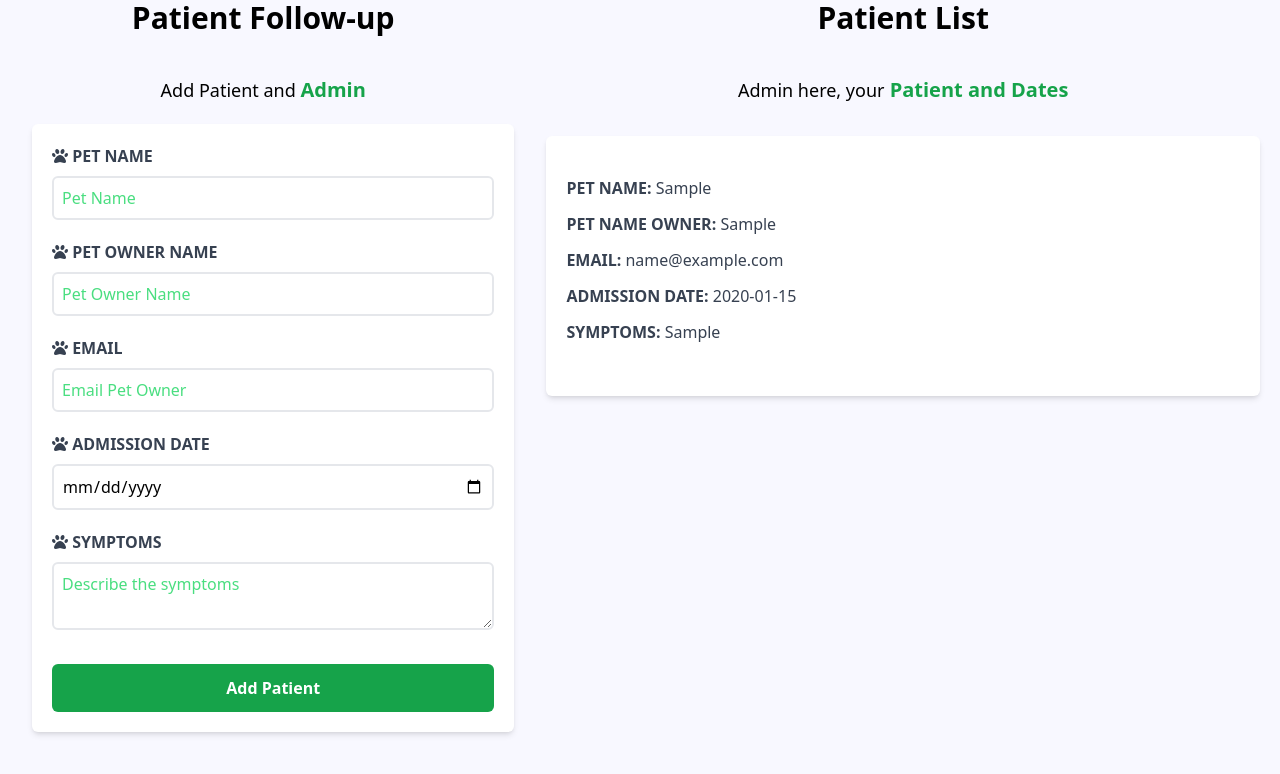
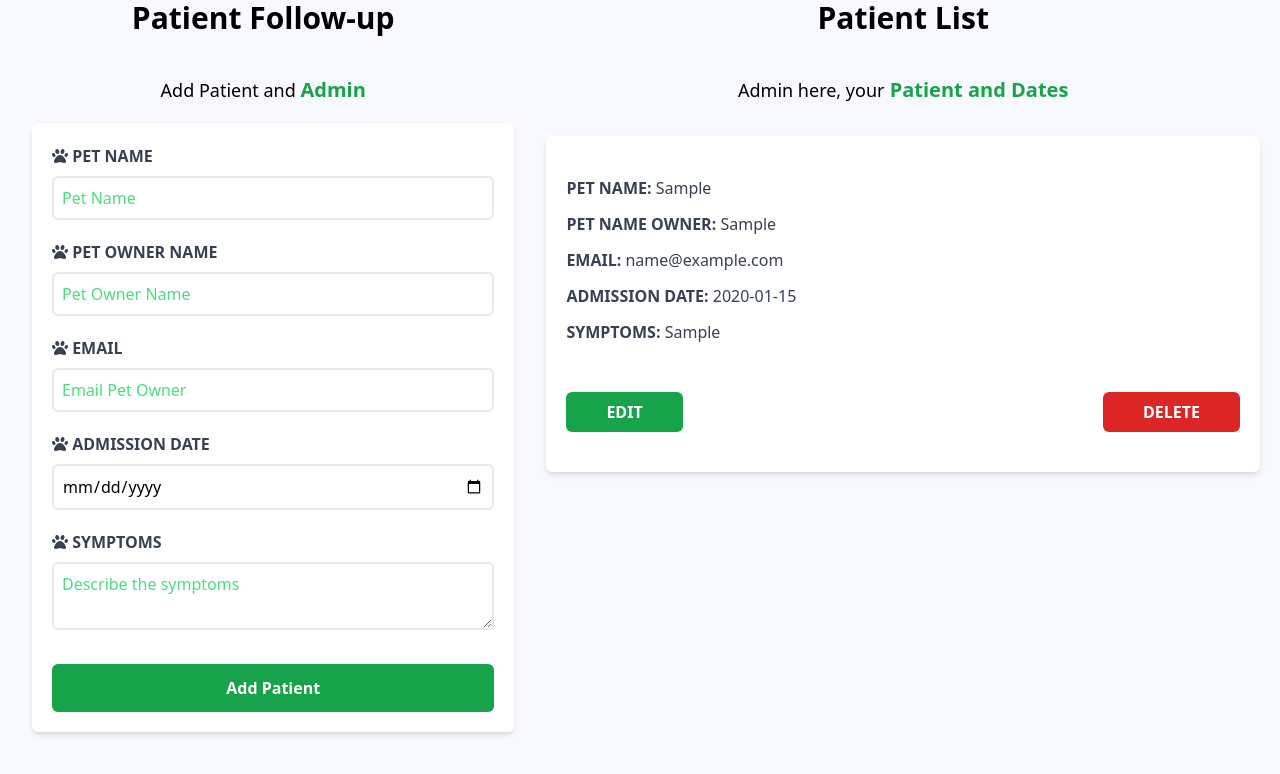
Before and after one commit to ClondonoM/react-tailwind-vet-app, a React (Create React App) app: page / in a window 1280 px wide. Both pictures are taken after typing "Sample", "Sample", "name@example.com", "2020-01-15", "Sample" into the empty fields and a click on the input "Add Patient". Shown: the part 236-1010 px from the top of the page. Built offline with nearby package versions, Linux system fonts and the light colour scheme.

Commit message:
buttons in patient

```diff
--- a/src/components/Patient.js
+++ b/src/components/Patient.js
@@ -19,6 +19,20 @@ const Patient = ({ patient }) => {
       <p className='font-bold mb-3 text-gray-700 uppercase'>
         Symptoms: <span className='font-normal normal-case'>{symptoms}</span>
       </p>
+      <div className='flex justify-between mt-10'>
+        <button
+          type='button'
+          className='bg-green-600 hover:bg-green-700 text-white font-bold py-2 px-10 rounded-md mt-2 cursor-pointer transition-colors uppercase'
+        >
+          Edit
+        </button>
+        <button
+          type='button'
+          className='bg-red-600 hover:bg-red-700 text-white font-bold py-2 px-10 rounded-md mt-2 cursor-pointer transition-colors uppercase'
+        >
+          Delete
+        </button>
+      </div>
     </div>
   );
 };
--- a/src/components/PatientList.js
+++ b/src/components/PatientList.js
@@ -3,6 +3,8 @@ import Patient from './Patient';
 const PatientList = ({ patients }) => {
   return (
     <div className='md:w-1/2 lg:w-3/5 md:h-screen overflow-y-scroll'>
+      {patients && patients.length ? (
+        <>
           <h2 className='font-black text-3xl text-center'>Patient List</h2>
           <p className='text-lg mt-10 text-center mb-5'>
             Admin here, your
@@ -14,6 +16,15 @@ const PatientList = ({ patients }) => {
           {patients.map((patient) => (
             <Patient key={patient.id} patient={patient} />
           ))}
+        </>
+      ) : (
+        <>
+          <h2 className='font-black text-3xl text-center'>No Patients yet</h2>
+          <p className='text-lg mt-10 text-center mb-5'>
+            Start by adding a Patient
+          </p>
+        </>
+      )}
     </div>
   );
 };
```
Lines whose indentation alone changed are shown as unchanged.
